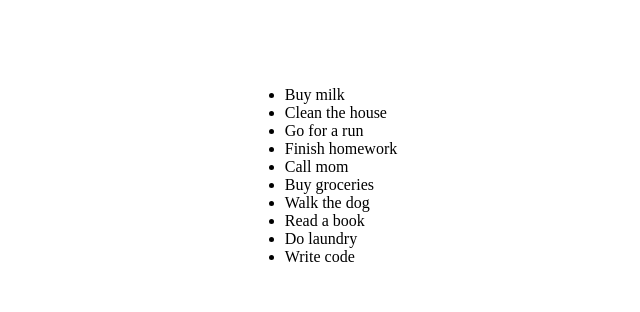
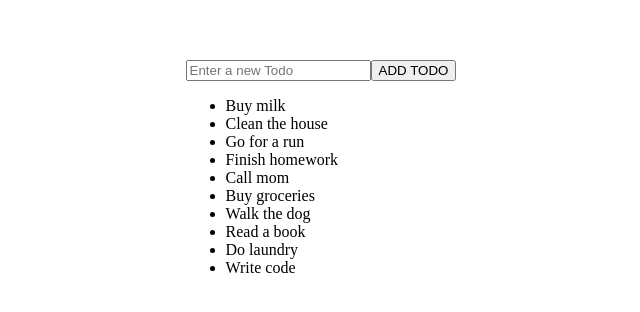
Before and after one commit to leeyeram84/react-basic-todo, a React (Vite) app: page / in a window 1280 px wide. Shown: the part 232-544 px from the top of the page, without its empty margins (319-959 px from the left). Built offline with nearby package versions, Linux system fonts and the light colour scheme.

Commit message:
feat : 데이터 받아오기 및 공란 유효성 검사

```diff
--- a/src/components/TodoList.jsx
+++ b/src/components/TodoList.jsx
@@ -1,6 +1,7 @@
 import React from "react";
+import { useState } from "react";
 
-const todos = [
+const SAMPLE_TODOS = [
     { id: 1, text: "Buy milk" },
     { id: 2, text: "Clean the house" },
     { id: 3, text: "Go for a run" },
@@ -14,12 +15,49 @@ const todos = [
 ];
 
 const TodoList = () => {
+    const [todos, setTodos] = useState(SAMPLE_TODOS);
+
+    const hadleSubmit = (e) => {
+        e.preventDefault(); // 화면 리로드 방지
+
+        // 공백 유효성 검사 // trim() : 문자열의 양 쪽 공백을 제거하는 함수
+        // trim으로 공백을 제거하여 값이 없는 경우 바로 리턴 => 아무런 행동도 일어나지 않음
+        if (!newTodo.trim()) {
+            return;
+        }
+
+        // 새로 받은 데이터 추가 및 그리기
+        setTodos([...todos, { id: crypto.randomUUID(), text: newTodo }]);
+
+        // input box 초기화
+        setnewTodos("");
+    };
+
+    // 새로운 입력뱓은 값 저장
+    const [newTodo, setnewTodos] = useState("");
+
+    // 새로운 값 입력 받기
+    const handleInputChange = (e) => {
+        setnewTodos(e.target.value);
+    };
+
     return (
-        <ul>
-            {todos.map((todo) => (
-                <li key={todo.id}>{todo.text}</li>
-            ))}
-        </ul>
+        <div>
+            <form onSubmit={hadleSubmit}>
+                <input
+                    type="text"
+                    value={newTodo}
+                    onChange={handleInputChange}
+                    placeholder="Enter a new Todo"
+                ></input>
+                <button type="submit">ADD TODO</button>
+            </form>
+            <ul>
+                {todos.map((todo) => (
+                    <li key={todo.id}>{todo.text}</li>
+                ))}
+            </ul>
+        </div>
     );
 };
 
```
